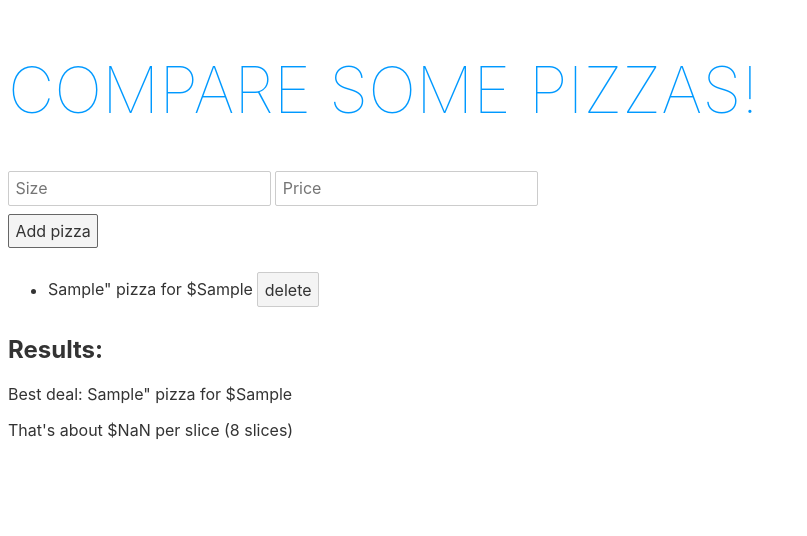
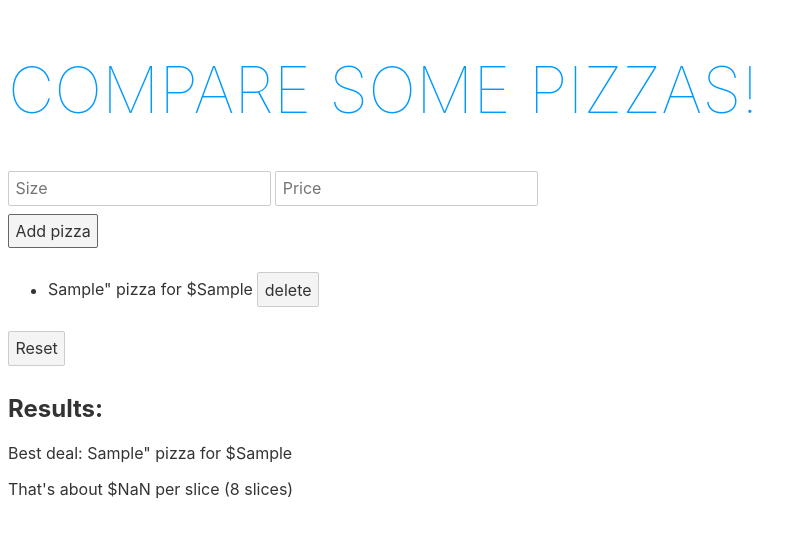
Before and after one commit to lawsonpd/pizza-comparisons, a Svelte app: page / in a window 1280 px wide. Both pictures are taken after typing "Sample", "Sample" into the empty fields and a click on the button "Add pizza". Shown: the top 536 px of the page, without its empty margins (0-807 px from the left). Built offline with nearby package versions, Linux system fonts and the light colour scheme.

Commit message:
Add CSS transitions.

```diff
--- a/src/App.svelte
+++ b/src/App.svelte
@@ -27,6 +27,10 @@
 	}
 
 	let error;
+
+	function reset() {
+		pizzas = [];
+	}
 </script>
 
 <h1>Compare some pizzas!</h1>
@@ -47,6 +51,7 @@
 		<Pizza on:remove={removePie} {pizza} {i}/>
 	{/each}
 </ul>
+	<button on:click={reset}>Reset</button>
 	<Results bind:sorted_pizzas/>
 {/if}
 
--- a/src/Pizza.svelte
+++ b/src/Pizza.svelte
@@ -1,5 +1,6 @@
 <script>
 	import { createEventDispatcher } from 'svelte';
+	import { fly, fade } from 'svelte/transition';
 
 	export let i;
 	export let pizza;
@@ -13,7 +14,7 @@
 	}
 </script>
 
-<li>
+<li in:fade out:fly="{{ y: 200, duration: 1000 }}">
 	{pizza[0]}" pizza for ${pizza[1]}
 	<button on:click={removePie}>delete</button>
 </li>
--- a/src/Results.svelte
+++ b/src/Results.svelte
@@ -1,5 +1,5 @@
 <script>
-	import { pricePSI } from './Utils.svelte';
+	import { fly, fade } from 'svelte/transition';
 	export let sorted_pizzas;
 
 	$: bestOption = sorted_pizzas[0];
@@ -7,6 +7,7 @@
 	$: numSlices = bestOption[0] <= 10 ? 4 : (bestOption[0] > 10 && bestOption[0] < 16 ? 6 : 8)
 </script>
 
+<div>
 	<h2>Results:</h2>
 	<p>
 		Best deal: {bestOption[0]}" pizza for ${bestOption[1]}
@@ -14,3 +15,4 @@
 	<p>
 		That's about ${(bestOption[1] / numSlices).toFixed(2)} per slice ({numSlices} slices)
 	</p>
+</div>
```
Lines whose indentation alone changed are shown as unchanged.
